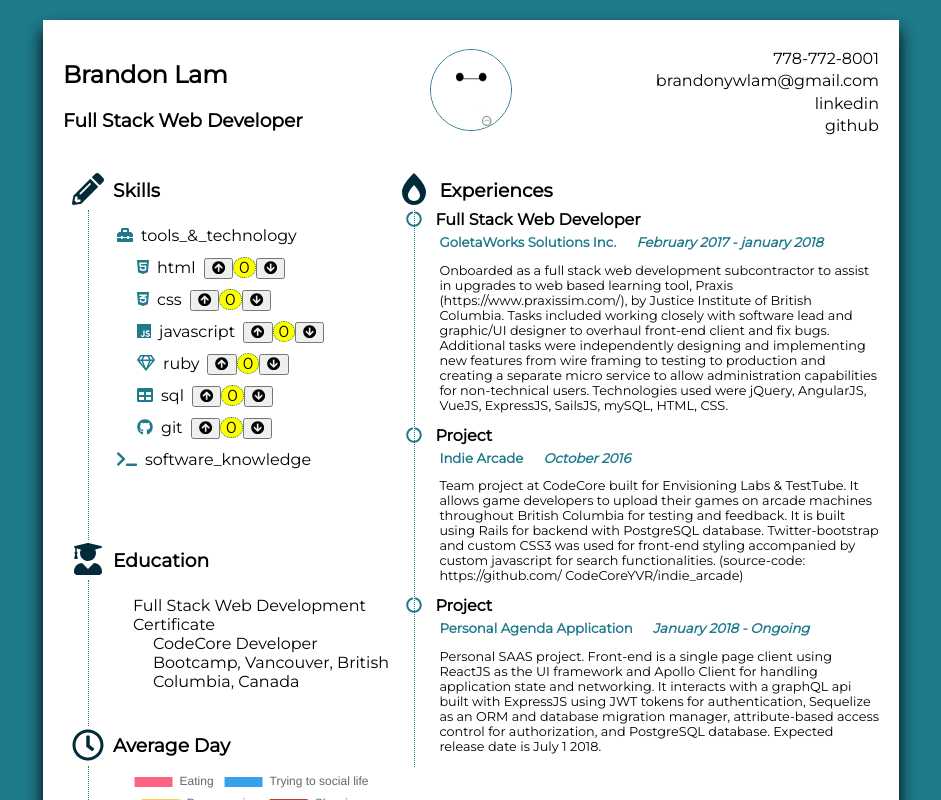
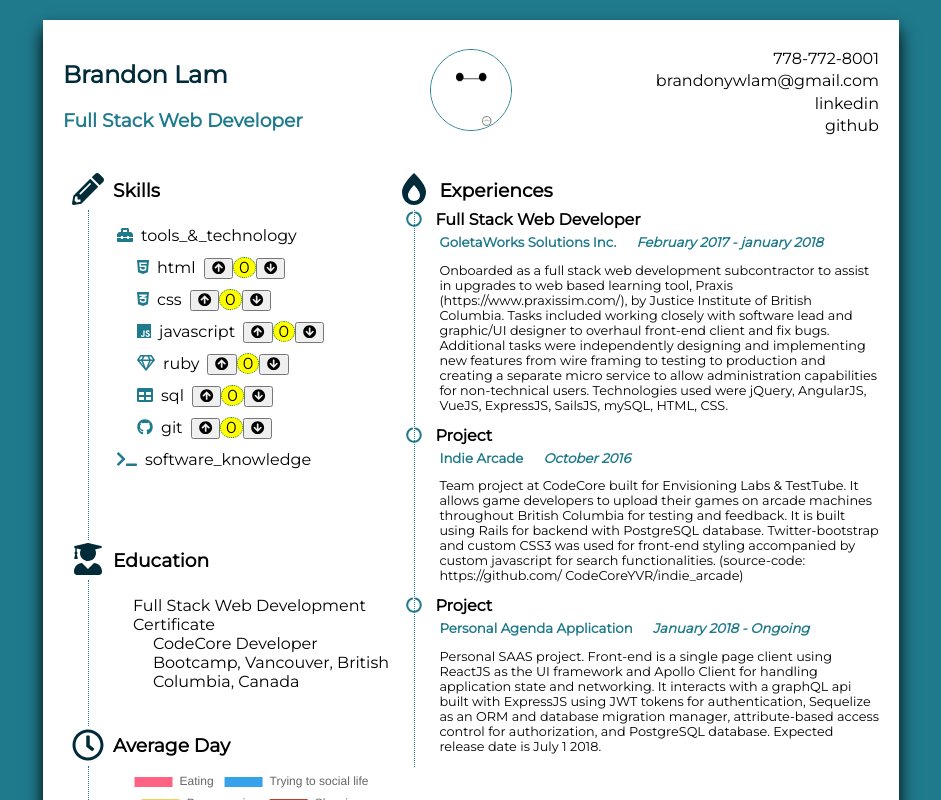
Before and after one commit to QuickStyles/react_resume, a React (Create React App) app: page / in a window 1280 px wide. Shown: the top 800 px of the page, without its empty margins (169-1110 px from the left). Built offline with nearby package versions, Linux system fonts and the light colour scheme.

Commit message:
udpate name component styling

```diff
--- a/src/components/Name/index.js
+++ b/src/components/Name/index.js
@@ -4,8 +4,8 @@ import './name.css';
 function Name() {
 	return(
 		<div id='name-container'>
-			<h2 className='child primary-color'>Brandon Lam</h2>
-			<h3 className='child secondary-color'>Full Stack Web Developer</h3>
+			<h2 className='name'>Brandon Lam</h2>
+			<h3 className='title'>Full Stack Web Developer</h3>
 		</div>
 	)
 }
--- a/src/components/Name/name.css
+++ b/src/components/Name/name.css
@@ -1,8 +1,7 @@
-#name-container {
-	margin: auto;
+#name-container .name {
+	color: var(--primary-color);
 }
 
-#name-container > p {
-	line-height: .4em;
-	padding: 0;
+#name-container .title {
+	color: var(--secondary-color);
 }
```
